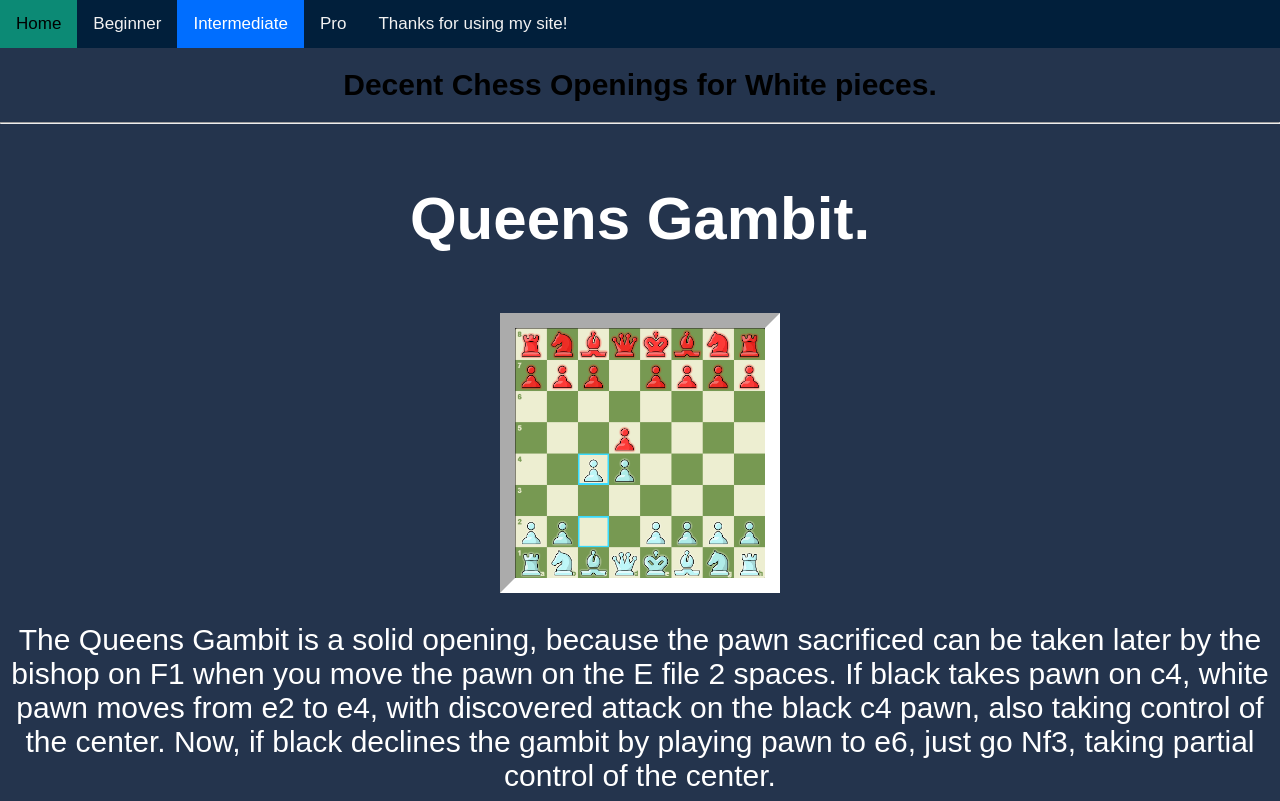
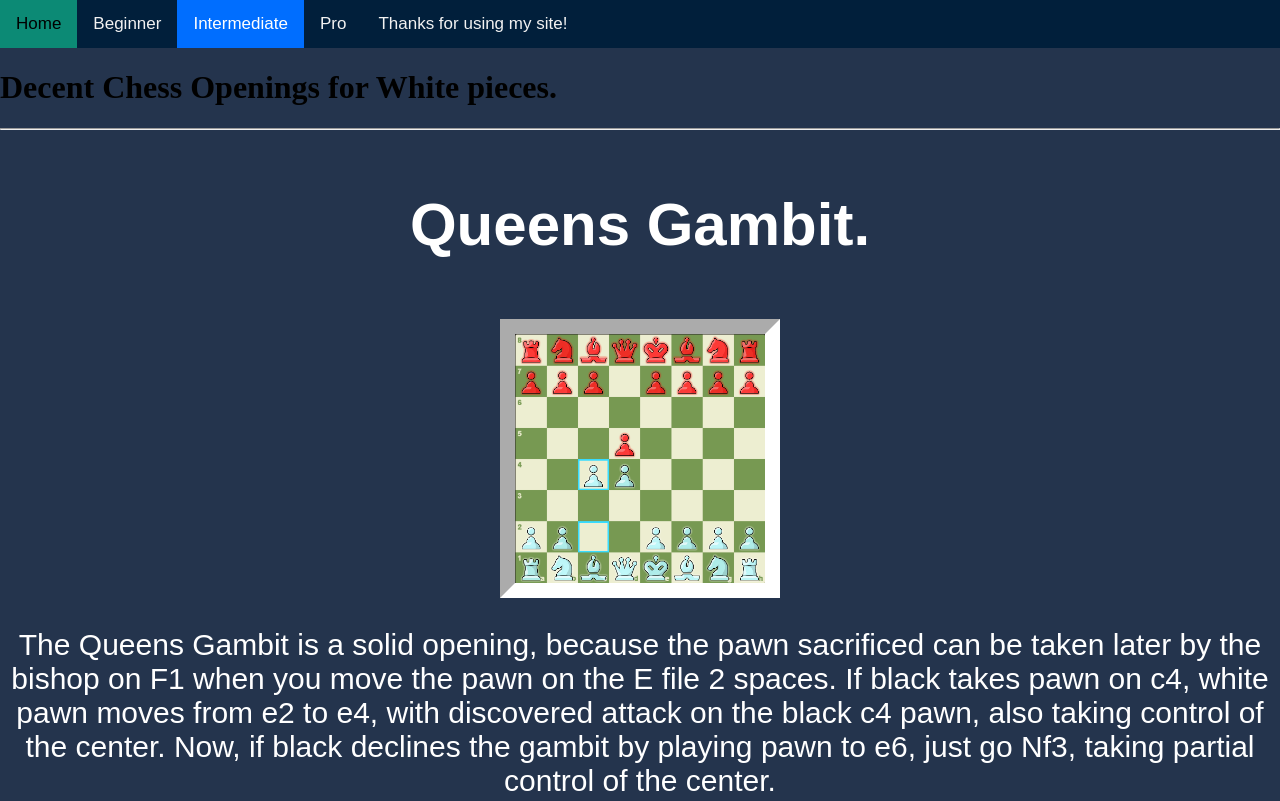
Before and after one commit to RandumGuy113/Codingthingy, a plain HTML site: page intermediate/inter.html in a window 1280 px wide. Shown: the top 801 px of the page. Drawn offline with Linux system fonts and the light colour scheme; some icons are missing; a web font is replaced by a local one.

Commit message:
Update inter.html
extended final touches.

```diff
--- a/intermediate/inter.html
+++ b/intermediate/inter.html
@@ -18,7 +18,7 @@
       <i class="fa fa-bars"></i>
     </a>
   </div>
-  <h1 class="title">Decent Chess Openings for White pieces.</h1>
+  <h1 class="title4white">Decent Chess Openings for White pieces.</h1>
   <hr>
   <h3 class="whiteopening">Queens Gambit.</h3>
   <img src="openingsimgs/queengambitopening.png" class="wgo">
```
